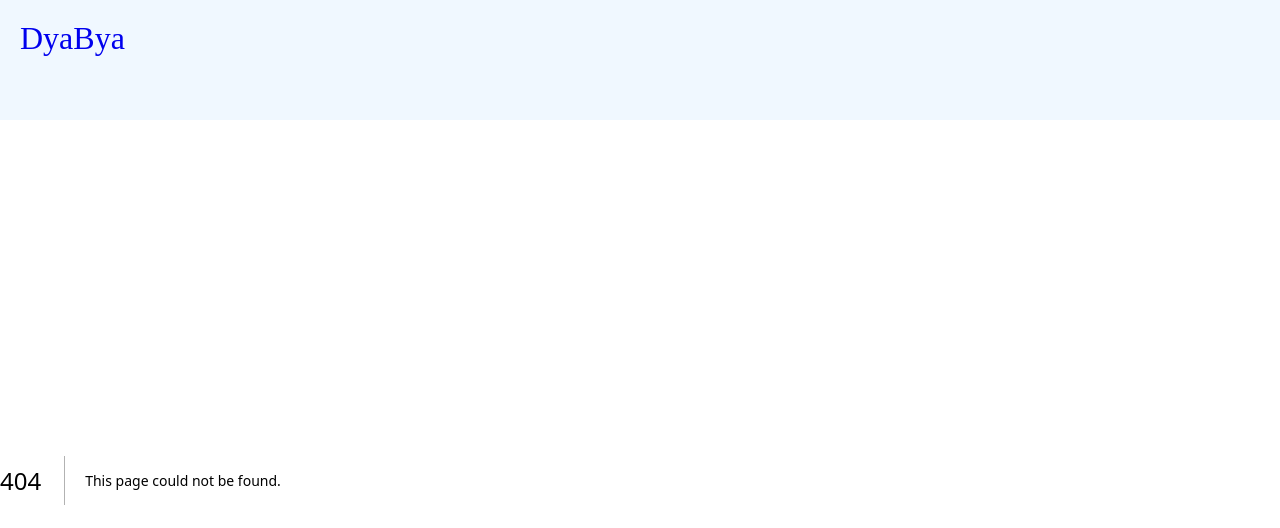
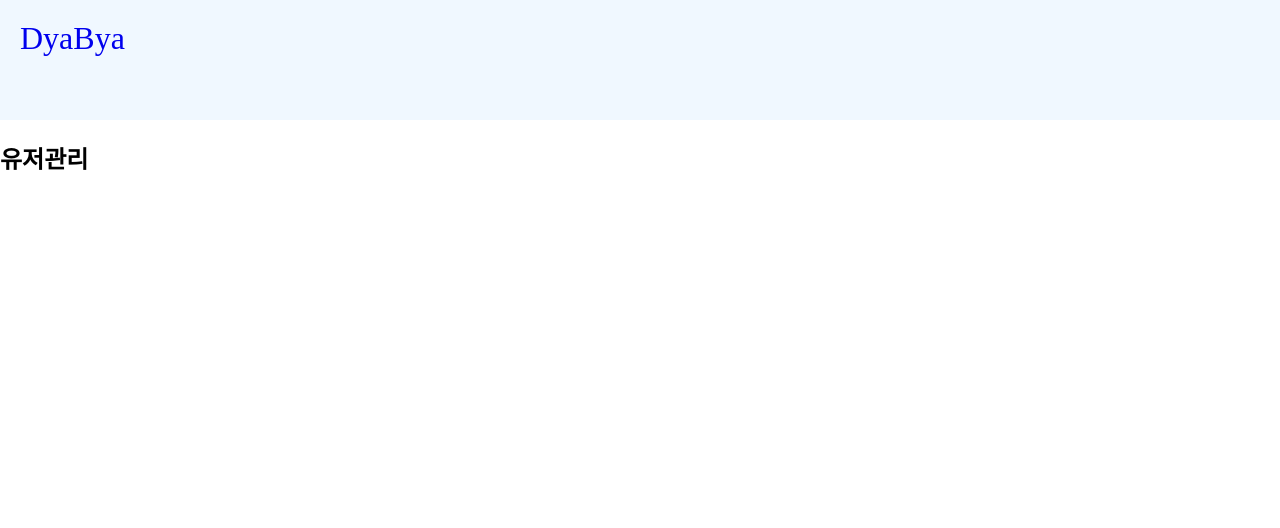
Before and after one commit to kimwoojin123/KDT-IaaS-1team-ERP, a Next.js app in the folder bang/: page /usermanagement in a window 1280 px wide. Before the commit this address had no page. Shown: the top 528 px of the page. Built offline with nearby package versions, Linux system fonts and the light colour scheme.

Commit message:
유저관리 페이지 작성

```diff
--- /dev/null
+++ b/bang/app/usermanagement/page.tsx
@@ -0,0 +1,9 @@
+import '../globals.css'
+
+export default  function management (){
+  return (
+    <div className="innerbox">
+      <h2>유저관리</h2>
+    </div>
+  )
+}
```
